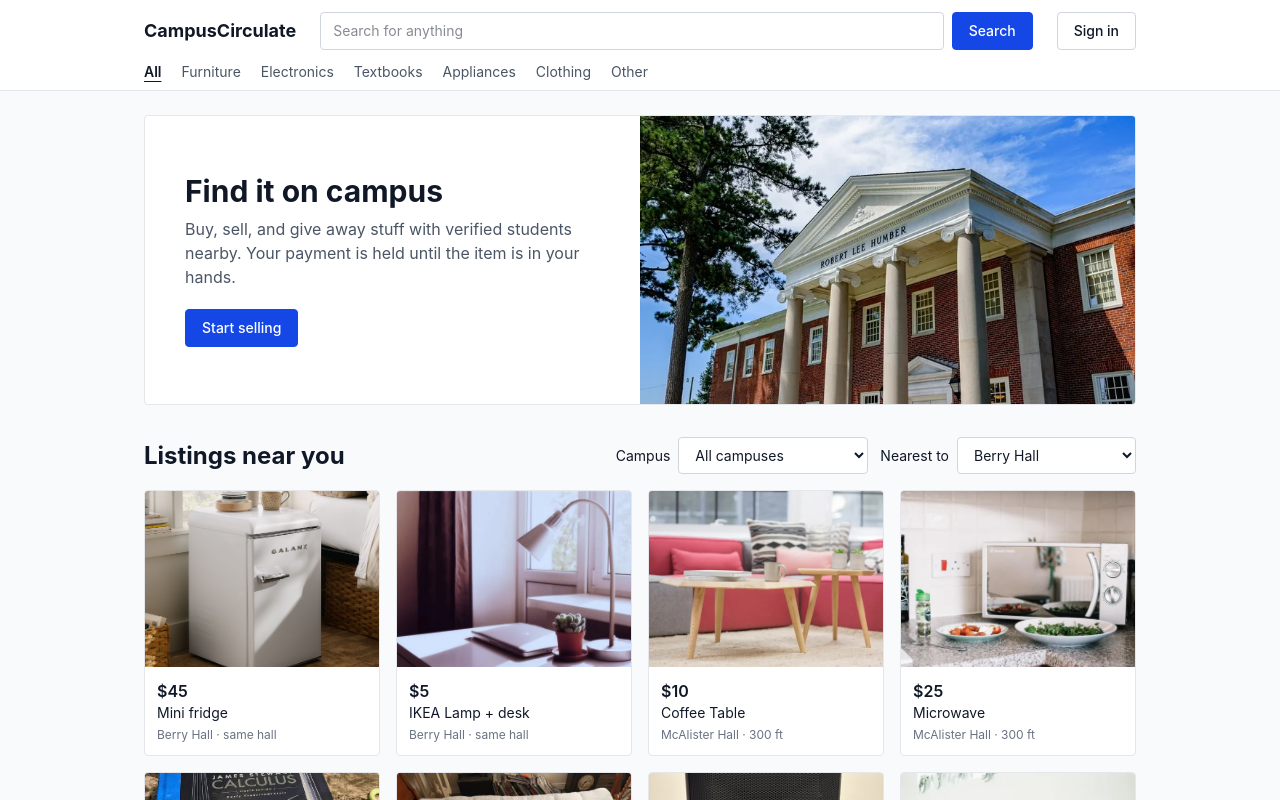
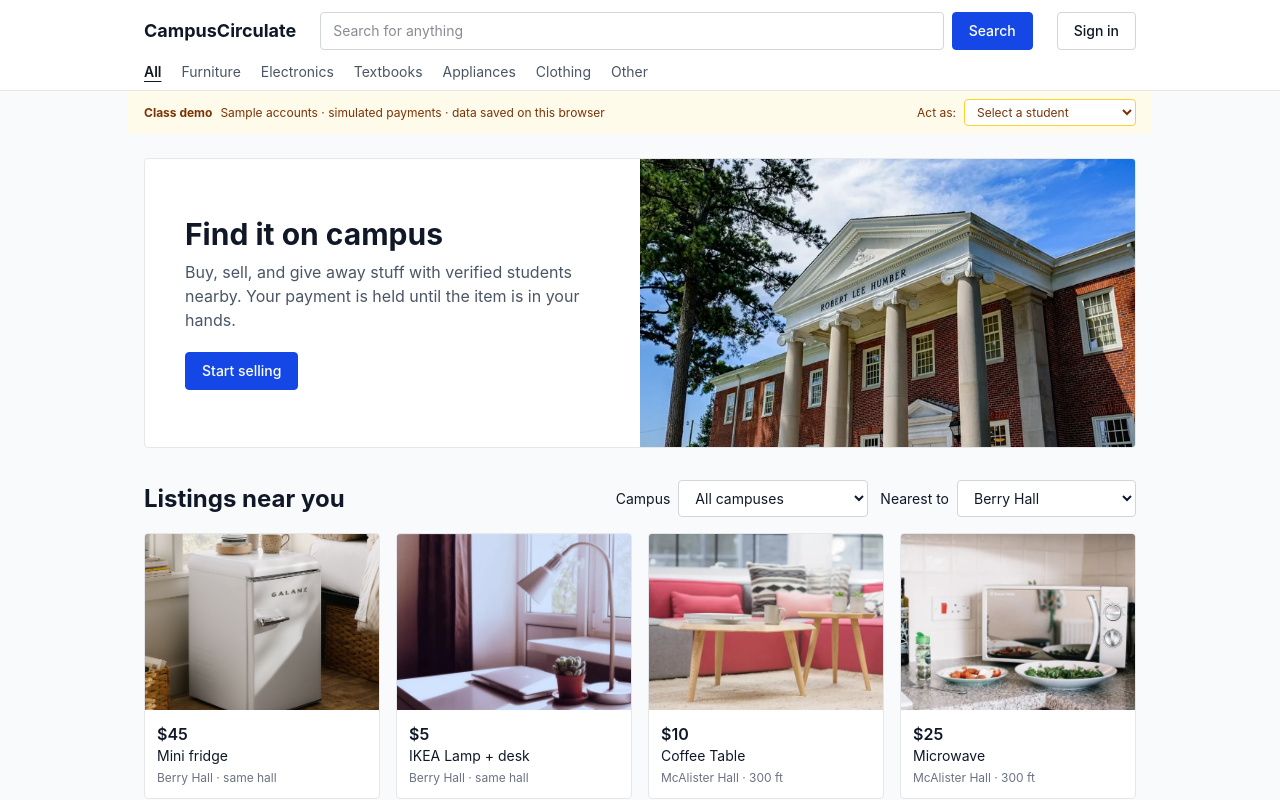
Before and after one commit to komail2004/Campus-Circulate, a React (Vite) app: page / in a window 1280 px wide. Shown: the top 800 px of the page. Built offline with nearby package versions, Linux system fonts and the light colour scheme.

Commit message:
Polish classroom demo and prepare Vercel routing

```diff
--- a/src/components/Layout.tsx
+++ b/src/components/Layout.tsx
@@ -11,7 +11,7 @@ function linkClass({ isActive }: { isActive: boolean }) {
 }
 
 export default function Layout() {
-  const { currentUser, logOut, resetDemo } = useStore();
+  const { currentUser, logOut, resetDemo, demoSwitchUser } = useStore();
   const [signInOpen, setSignInOpen] = useState(false);
   const [params] = useSearchParams();
   const { pathname } = useLocation();
@@ -104,6 +104,18 @@ export default function Layout() {
         </SignInGate>
       </header>
 
+      <div className="mx-auto flex max-w-5xl flex-wrap items-center gap-2 bg-amber-50 px-4 py-2 text-xs text-amber-900">
+        <strong>Class demo</strong>
+        <span>Sample accounts · simulated payments · data saved on this browser</span>
+        <label className="ml-auto flex items-center gap-2">
+          <span>Act as:</span>
+          <select aria-label="Switch sample student" className="rounded border border-amber-300 bg-white px-2 py-1" value={currentUser?.id === "u1" || currentUser?.id === "u2" ? currentUser.id : ""} onChange={e => { if(e.target.value) { demoSwitchUser(e.target.value); navigate("/"); } }}>
+            <option value="">Select a student</option>
+            <option value="u1">William Baldwin (buyer)</option>
+            <option value="u2">Bob Smith (seller)</option>
+          </select>
+        </label>
+      </div>
       {/* key: signing in or out starts each page fresh (e.g. distance from your own dorm) */}
       <main key={currentUser?.id ?? "guest"} className="mx-auto max-w-5xl px-4 py-6">
         <Outlet context={context} />
--- a/src/data/StoreProvider.tsx
+++ b/src/data/StoreProvider.tsx
@@ -91,6 +91,11 @@ export default function StoreProvider({ children }: { children: ReactNode }) {
       setData(actions.confirmHandoff(data, dealId, myId(), code));
     },
 
+    demoSwitchUser(id) {
+      // Class rehearsal only: never use as production authentication.
+      if (!fakeUsers.some(user => user.id === id)) throw new Error("Not a sample account.");
+      setCurrentUserId(id);
+    },
     // Back to the starting accounts and listings, signed out.
     resetDemo() {
       setState({ key: SAVE_KEY, ...freshStart() });
--- a/src/data/actions.ts
+++ b/src/data/actions.ts
@@ -38,6 +38,7 @@ export function createListing(
   const place = places.find((p) => p.name === input.location);
   if (place?.campusId !== campus.id) throw new Error(`You can only sell on your own campus (${campus.name}).`);
 
+  if (!Number.isSafeInteger(input.priceCents) || input.priceCents < 0 || input.priceCents > 100000000) throw new Error("Enter a valid price.");
   const listing: Listing = { ...input, id: makeId("l"), sellerId, status: "active" };
   return { data: { ...data, listings: [listing, ...data.listings] }, listing };
 }
@@ -64,6 +65,9 @@ export function buyListing(data: Data, listingId: string, buyerId: string) {
 }
 
 export function sendMessage(data: Data, dealId: string, senderId: string, text: string): Data {
+  const deal = data.deals.find(d => d.id === dealId);
+  if (!deal || (deal.buyerId !== senderId && deal.sellerId !== senderId)) throw new Error("Not a participant in this deal.");
+  if (!text.trim() || text.trim().length > 1000) throw new Error("Message must be 1–1000 characters.");
   const message = { id: makeId("m"), senderId, text: text.trim() };
   const deals = data.deals.map((d): Deal => (d.id === dealId ? { ...d, messages: [...d.messages, message] } : d));
   return { ...data, deals };
@@ -75,6 +79,7 @@ export function confirmHandoff(data: Data, dealId: string, sellerId: string, cod
   const deal = data.deals.find((d) => d.id === dealId);
   if (!deal) throw new Error("That deal doesn't exist.");
   if (deal.sellerId !== sellerId) throw new Error("Only the seller can confirm the handoff.");
+  if (deal.status !== "held") throw new Error("This handoff has already completed.");
   if (code.trim() !== deal.handoffCode) throw new Error("That code doesn't match. Ask the buyer to read it again.");
 
   const deals = data.deals.map((d): Deal => (d.id === dealId ? { ...d, status: "released" } : d));
--- a/src/data/storeContext.ts
+++ b/src/data/storeContext.ts
@@ -14,6 +14,7 @@ export type Store = Data & {
   buyListing: (listingId: string) => Deal;
   sendMessage: (dealId: string, text: string) => void;
   confirmHandoff: (dealId: string, code: string) => void;
+  demoSwitchUser: (id: string) => void;
   resetDemo: () => void;
 };
 
--- a/src/pages/CreateListingPage.tsx
+++ b/src/pages/CreateListingPage.tsx
@@ -22,6 +22,31 @@ export default function CreateListingPage() {
   const [photoUrl, setPhotoUrl] = useState<string | undefined>(undefined);
   const [error, setError] = useState("");
 
+  async function choosePhoto(file?: File) {
+    if (!file) { setPhotoUrl(undefined); return; }
+    if (!file.type.startsWith("image/") || file.size > 12 * 1024 * 1024) {
+      setError("Choose an image under 12 MB."); return;
+    }
+    const url = URL.createObjectURL(file);
+    try {
+      const image = new Image();
+      await new Promise<void>((resolve, reject) => {
+        image.onload = () => resolve();
+        image.onerror = () => reject(new Error("Image could not be read."));
+        image.src = url;
+      });
+      const scale = Math.min(1, 800 / Math.max(image.width, image.height));
+      const canvas = document.createElement("canvas");
+      canvas.width = Math.max(1, Math.round(image.width * scale));
+      canvas.height = Math.max(1, Math.round(image.height * scale));
+      canvas.getContext("2d")?.drawImage(image, 0, 0, canvas.width, canvas.height);
+      const data = canvas.toDataURL("image/jpeg", 0.55);
+      if (data.length > 350000) throw new Error("Photo is too large for demo storage. Choose a smaller one.");
+      setPhotoUrl(data);
+      setError("");
+    } catch (e) { setError(e instanceof Error ? e.message : "Could not load photo."); }
+    finally { URL.revokeObjectURL(url); }
+  }
   function submit() {
     const dollars = Number(price);
     if (title.trim().length < 3) {
@@ -78,9 +103,7 @@ export default function CreateListingPage() {
             type="file"
             accept="image/*"
             onChange={(event) => {
-              const file = event.target.files?.[0];
-              // a temporary link to the picked file; it works until the page is refreshed
-              setPhotoUrl(file ? URL.createObjectURL(file) : undefined);
+              void choosePhoto(event.target.files?.[0]);
             }}
             className="block w-full text-sm text-gray-600 file:mr-3 file:rounded file:border file:border-gray-300 file:bg-white file:px-3 file:py-1.5 file:text-sm file:font-medium file:text-gray-900 hover:file:bg-gray-50"
           />
```
Also changed, not shown: vercel.json (added), 1 other file (tests, documents, lock files or other folders).
